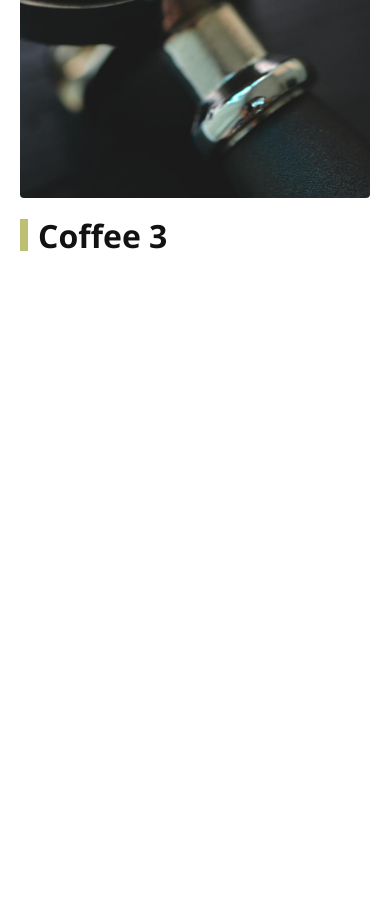
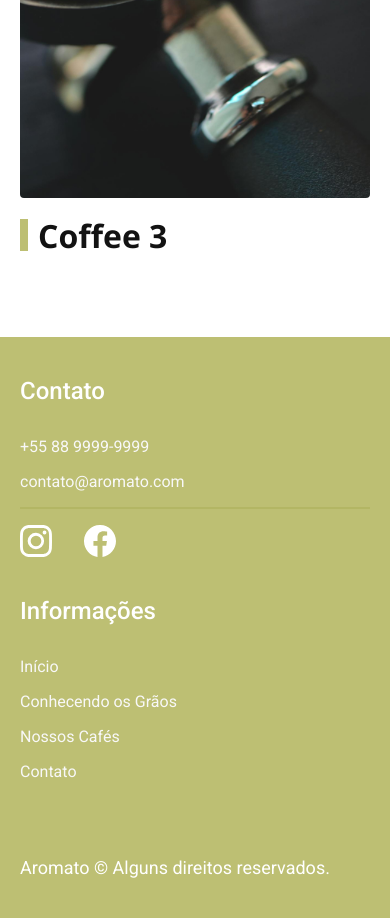
Before and after one commit to gabrielrez/aromato, a plain HTML site: page index.html in a window 390 px wide. Shown: the part 3088-4006 px from the top of the page. Before the commit the page ends 3425 px from the top, so only its background shows below. Drawn offline with nearby package versions, Linux system fonts and the light colour scheme.

Commit message:
footer e responsividade

```diff
--- a/index.html
+++ b/index.html
@@ -91,6 +91,37 @@
     </div>
   </section>
 
+  <footer class="footer" id="footer">
+    <div class="footer-container container">
+      <span class="logo c0 open-sans size-mm">LOGO</span>
+      <div class="footer-contact">
+        <h3 class="c0 roboto size-m">Contato</h3>
+        <nav>
+          <ul class="c5 roboto">
+            <li><a class="roboto" href="tel:+558899999999">+55 88 9999-9999</a></li>
+            <li><a class="roboto" href="mailto: contato@aromato.com">contato@aromato.com</a></li>
+          </ul>
+        </nav>
+        <div class="social-medias">
+          <a href="#"><img src="img/instagram.svg" alt="Ícone de instagram"></a>
+          <a href="#"><img src="img/facebook.svg" alt="Ícone de facebook"></a>
+        </div>
+      </div>
+      <div class="footer-info">
+        <h3 class="c0 roboto size-m">Informações</h3>
+        <nav>
+          <ul class="c5 roboto">
+            <li><a class="roboto" href="#home">Início</a></li>
+            <li><a class="roboto" href="#grains">Conhecendo os Grãos</a></li>
+            <li><a class="roboto" href="#coffees">Nossos Cafés</a></li>
+            <li><a class="roboto" href="#contact">Contato</a></li>
+          </ul>
+        </nav>
+      </div>
+      <p class="c0 roboto size-p">Aromato © Alguns direitos reservados.</p>
+    </div>
+  </footer>
+
   <script src="script.js"></script>
 </body>
 
--- a/style.css
+++ b/style.css
@@ -40,6 +40,10 @@ a {
 
 .c2 {
   color: #2E2E2E;
+}
+
+.c3 {
+  color: #BDBF73;
 }
 
 .size-p {
@@ -262,6 +266,71 @@ main {
   transition: 0.2s ease;
 }
 
+.footer {
+  background-color: #BDBF73;
+}
+
+.footer-contact,
+.footer-info {
+  font-weight: 400;
+}
+
+.footer-contact h3,
+.footer-info h3 {
+  font-weight: 500;
+}
+
+.footer-container {
+  padding-top: 40px;
+  padding-bottom: 40px;
+  display: grid;
+  grid-template-columns: 3fr 5fr 4fr;
+  gap: 40px;
+}
+
+.footer-container a {
+  color: #f8f8f8;
+}
+
+.footer-contact li:nth-child(even):after {
+  content: "";
+  max-width: 360px;
+  height: 2px;
+  background-color: #b3b664;
+  display: block;
+  margin-top: 16px;
+}
+
+.footer-container h3 {
+  margin-bottom: 32px;
+}
+
+.footer-container li {
+  margin-bottom: 16px;
+}
+
+.social-medias {
+  display: flex;
+  gap: 32px;
+}
+
+.social-medias img {
+  width: 32px;
+}
+
+.footer-container p {
+  grid-column: 1/-1;
+  margin-top: 20px;
+}
+
+.footer a {
+  transition: 0.3s ease;
+}
+
+.footer a:hover {
+  color: #121212;
+}
+
 @media(max-width: 1000px) {
   .header-menu {
     display: none;
@@ -316,6 +385,14 @@ main {
   .coffees-title {
     font-size: 3.5rem;
   }
+
+  .logo {
+    display: none;
+  }
+
+  .footer-container {
+    grid-template-columns: 1fr 1fr;
+  }
 }
 
 @media(max-width:600px) {
@@ -347,6 +424,10 @@ main {
 
   .coffee:first-child {
     margin-top: 0px;
+  }
+
+  .footer-container {
+    grid-template-columns: 1fr;
   }
 }
 
```
Also changed, not shown: img/facebook.svg (added), img/instagram.svg (added).
